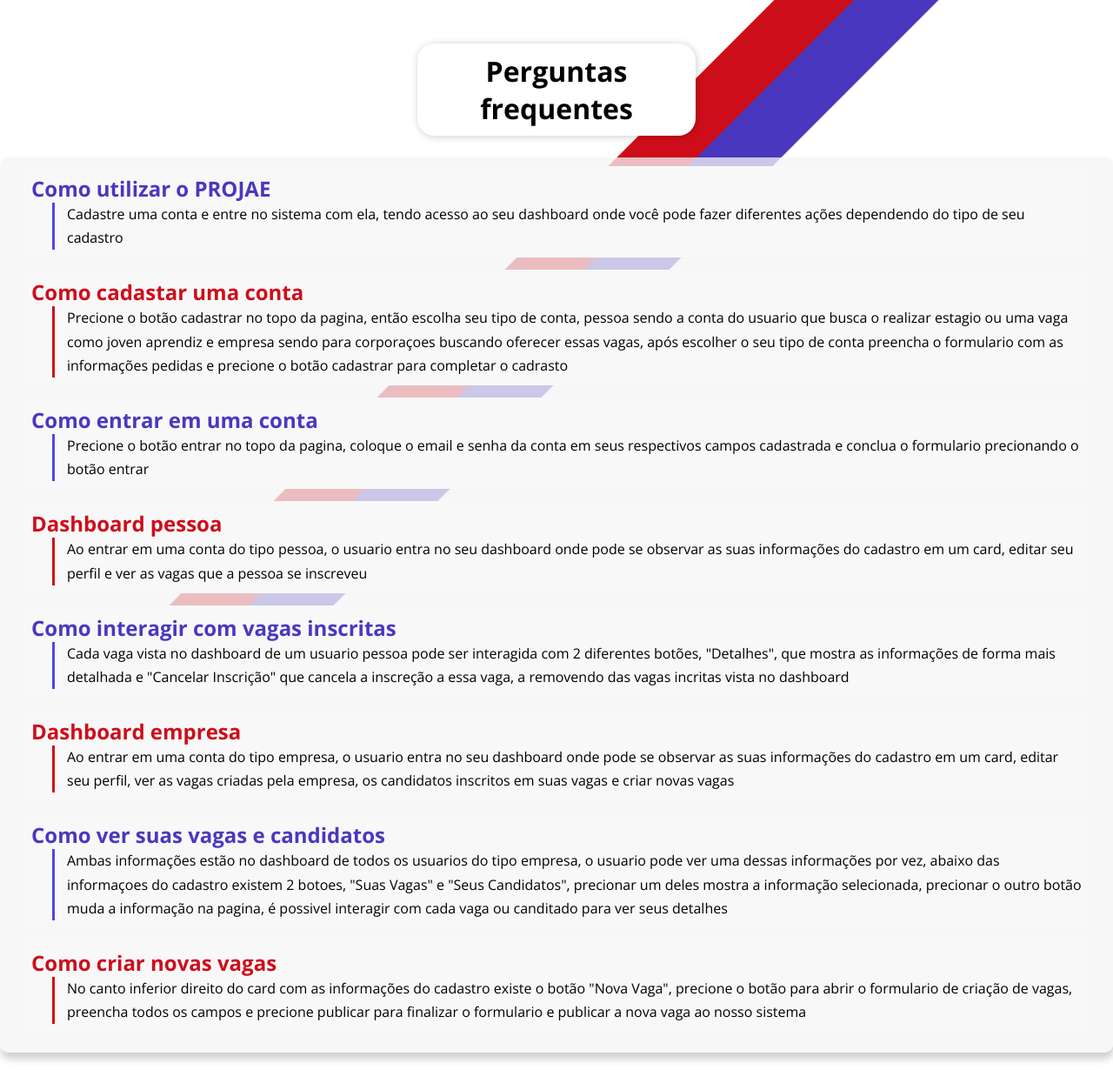
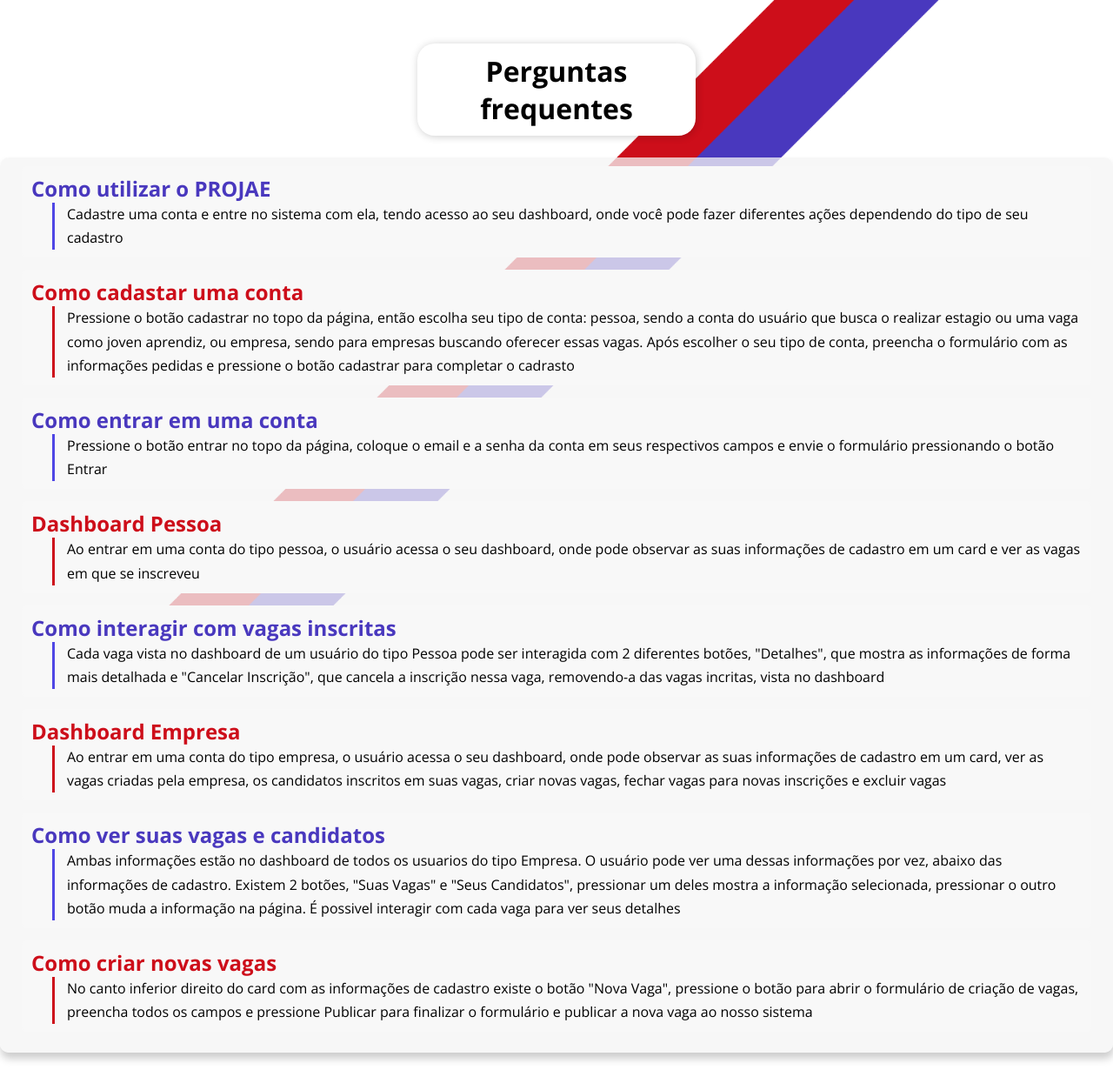
Before and after one commit to GustavoRaelFIEC/PROJAE-TCC, a PHP site: page /views/help.php in a window 1280 px wide. Shown: the part 101-1331 px from the top of the page at 87% size. Run offline with PHP 8.4, Linux system fonts and the light colour scheme.

Commit message:
ajustes textos

```diff
--- a/public/views/about.php
+++ b/public/views/about.php
@@ -18,6 +18,7 @@
 
     <title>Sobre Nós - PROJAE</title>
 </head>
+
 <body class="corpo">
 
     <header class="cabecalho">
@@ -63,7 +64,6 @@
                 <ul>
                     <li>Estudantes criem perfis e se candidatem às vagas;</li>
                     <li>Empresas publiquem oportunidades de estágio;</li>
-                    <li>O sistema recomende vagas e candidatos com base em compatibilidade;</li>
                 </ul>
             </div>
 
--- a/public/views/help.php
+++ b/public/views/help.php
@@ -43,56 +43,56 @@
         <div class="conteudo">
             <div class="pergunta">
                 <h2 class="tituloPergunta-1">Como utilizar o PROJAE</h2>
-                <p class="corpoPergunta-1">Cadastre uma conta e entre no sistema com ela, tendo acesso ao seu dashboard onde você pode fazer diferentes ações dependendo do tipo de seu cadastro</p>
+                <p class="corpoPergunta-1">Cadastre uma conta e entre no sistema com ela, tendo acesso ao seu dashboard, onde você pode fazer diferentes ações dependendo do tipo de seu cadastro</p>
             </div>
             <div class="pergunta">
                 <h2 class="tituloPergunta-2">Como cadastar uma conta</h2>
                 <p class="corpoPergunta-2">
-                    Precione o botão cadastrar no topo da pagina, então escolha seu tipo de conta, pessoa sendo a conta do usuario
-                    que busca o realizar estagio ou uma vaga como joven aprendiz e empresa sendo para corporaçoes buscando oferecer essas vagas,
-                    após escolher o seu tipo de conta preencha o formulario com as informações pedidas e precione o botão cadastrar para completar o cadrasto
-                </p>
-            </div>
-            <div class="pergunta" >
-                <h2 class="tituloPergunta-1">Como entrar em uma conta</h2>
-                <p class="corpoPergunta-1">
-                    Precione o botão entrar no topo da pagina, coloque o email e senha da conta em seus respectivos campos cadastrada e conclua o formulario
-                    precionando o botão entrar
+                    Pressione o botão cadastrar no topo da página, então escolha seu tipo de conta: pessoa, sendo a conta do usuário
+                    que busca o realizar estagio ou uma vaga como joven aprendiz, ou empresa, sendo para empresas buscando oferecer essas vagas.
+                    Após escolher o seu tipo de conta, preencha o formulário com as informações pedidas e pressione o botão cadastrar para completar o cadrasto
                 </p>
             </div>
             <div class="pergunta">
-                <h2 class="tituloPergunta-2">Dashboard pessoa</h2>
+                <h2 class="tituloPergunta-1">Como entrar em uma conta</h2>
+                <p class="corpoPergunta-1">
+                    Pressione o botão entrar no topo da página, coloque o email e a senha da conta em seus respectivos campos e envie o formulário
+                    pressionando o botão Entrar
+                </p>
+            </div>
+            <div class="pergunta">
+                <h2 class="tituloPergunta-2">Dashboard Pessoa</h2>
                 <p class="corpoPergunta-2">
-                    Ao entrar em uma conta do tipo pessoa, o usuario entra no seu dashboard onde pode se observar as suas informações do cadastro em um card, editar seu perfil e ver as vagas que a pessoa se inscreveu
+                    Ao entrar em uma conta do tipo pessoa, o usuário acessa o seu dashboard, onde pode observar as suas informações de cadastro em um card e ver as vagas em que se inscreveu
                 </p>
             </div>
             <div class="pergunta">
                 <h2 class="tituloPergunta-1">Como interagir com vagas inscritas</h2>
                 <p class="corpoPergunta-1">
-                    Cada vaga vista no dashboard de um usuario pessoa pode ser interagida com 2 diferentes botões, "Detalhes", que mostra as informações de
-                    forma mais detalhada e "Cancelar Inscrição" que cancela a inscreção a essa vaga, a removendo das vagas incritas vista no dashboard
+                    Cada vaga vista no dashboard de um usuário do tipo Pessoa pode ser interagida com 2 diferentes botões, "Detalhes", que mostra as informações de
+                    forma mais detalhada e "Cancelar Inscrição", que cancela a inscrição nessa vaga, removendo-a das vagas incritas, vista no dashboard
                 </p>
             </div>
             <div class="pergunta">
-                <h2 class="tituloPergunta-2">Dashboard empresa</h2>
+                <h2 class="tituloPergunta-2">Dashboard Empresa</h2>
                 <p class="corpoPergunta-2">
-                    Ao entrar em uma conta do tipo empresa, o usuario entra no seu dashboard onde pode se observar as suas informações do cadastro em um card, editar seu perfil, ver as vagas criadas pela empresa,
-                    os candidatos inscritos em suas vagas e criar novas vagas
+                    Ao entrar em uma conta do tipo empresa, o usuário acessa o seu dashboard, onde pode observar as suas informações de cadastro em um card, ver as vagas criadas pela empresa,
+                    os candidatos inscritos em suas vagas, criar novas vagas, fechar vagas para novas inscrições e excluir vagas
                 </p>
             </div>
             <div class="pergunta">
                 <h2 class="tituloPergunta-1">Como ver suas vagas e candidatos</h2>
                 <p class="corpoPergunta-1">
-                    Ambas informações estão no dashboard de todos os usuarios do tipo empresa, o usuario pode ver uma dessas informações por vez, abaixo das
-                    informaçoes do cadastro existem 2 botoes, "Suas Vagas" e "Seus Candidatos", precionar um deles mostra a informação selecionada, precionar o
-                    outro botão muda a informação na pagina, é possivel interagir com cada vaga ou canditado para ver seus detalhes
+                    Ambas informações estão no dashboard de todos os usuarios do tipo Empresa. O usuário pode ver uma dessas informações por vez, abaixo das
+                    informações de cadastro. Existem 2 botões, "Suas Vagas" e "Seus Candidatos", pressionar um deles mostra a informação selecionada, pressionar o
+                    outro botão muda a informação na página. É possivel interagir com cada vaga para ver seus detalhes
                 </p>
             </div>
             <div class="pergunta">
                 <h2 class="tituloPergunta-2">Como criar novas vagas</h2>
                 <p class="corpoPergunta-2">
-                    No canto inferior direito do card com as informações do cadastro existe o botão "Nova Vaga", precione o botão para abrir o formulario de
-                    criação de vagas, preencha todos os campos e precione publicar para finalizar o formulario e publicar a nova vaga ao nosso sistema
+                    No canto inferior direito do card com as informações de cadastro existe o botão "Nova Vaga", pressione o botão para abrir o formulário de
+                    criação de vagas, preencha todos os campos e pressione Publicar para finalizar o formulário e publicar a nova vaga ao nosso sistema
                 </p>
             </div>
         </div>
```
